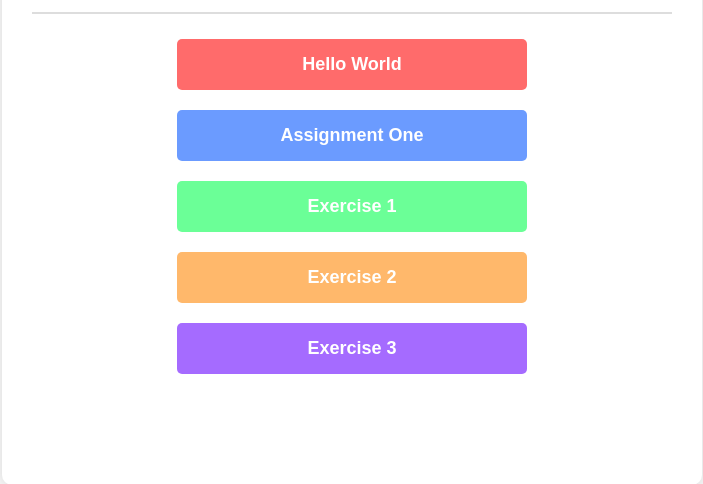
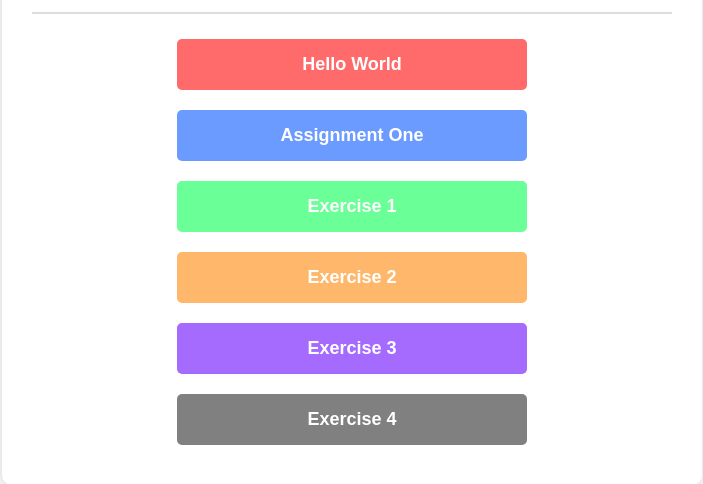
Before and after one commit to Kanchana-86/UIUX, a plain HTML site: page index.html in a window 1280 px wide. Shown: the part 216-700 px from the top of the page, without its empty margins (288-991 px from the left). Drawn offline with Linux system fonts and the light colour scheme.

Commit message:
styles.css

```diff
--- a/styles.css
+++ b/styles.css
@@ -58,6 +58,7 @@ hr {
 .btn3 { background-color: #6bff97; }
 .btn4 { background-color: #ffb86b; }
 .btn5 { background-color: #a56bff; }
+.btn6 { background-color: gray; }
 
 .btn:hover {
     opacity: 0.8;
```
